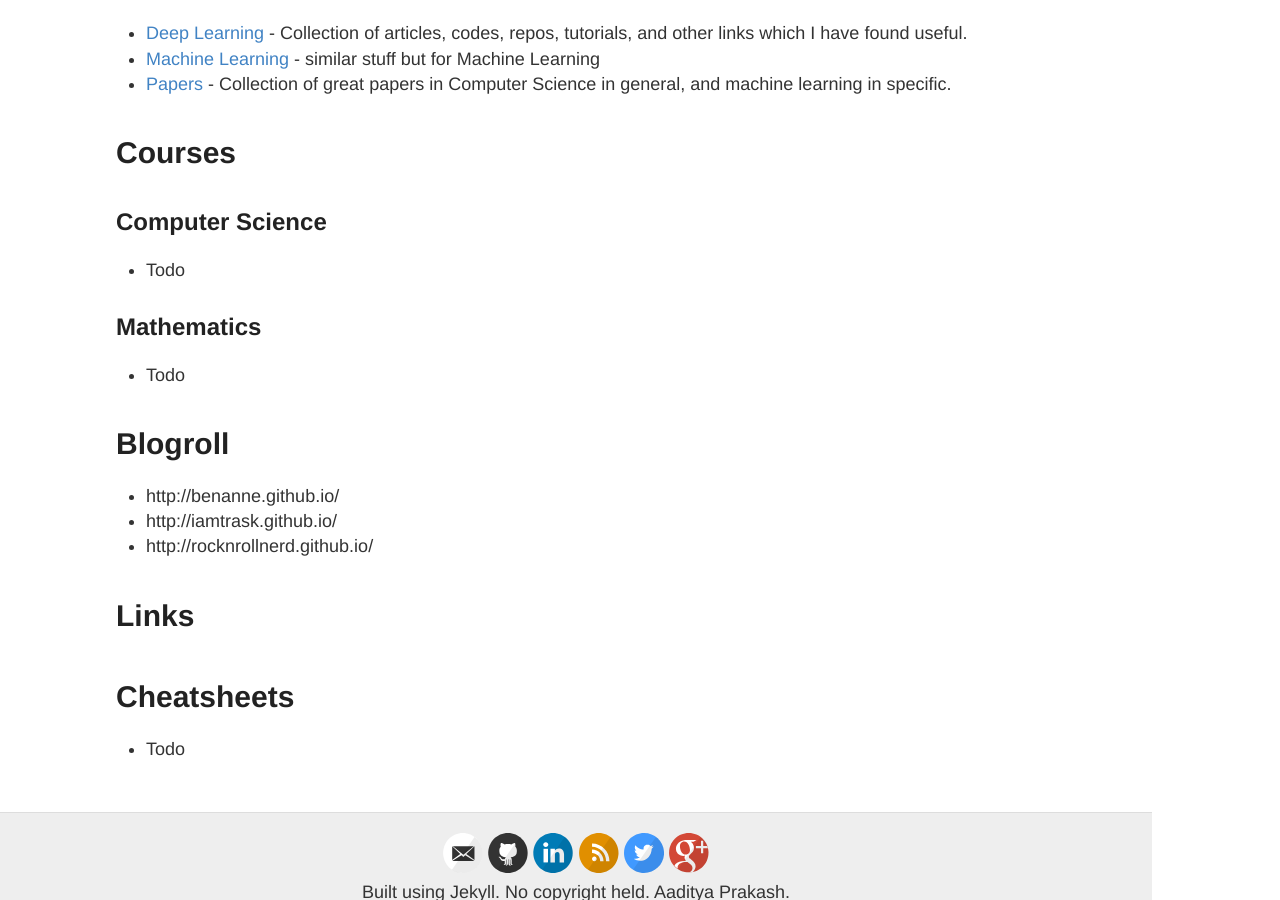
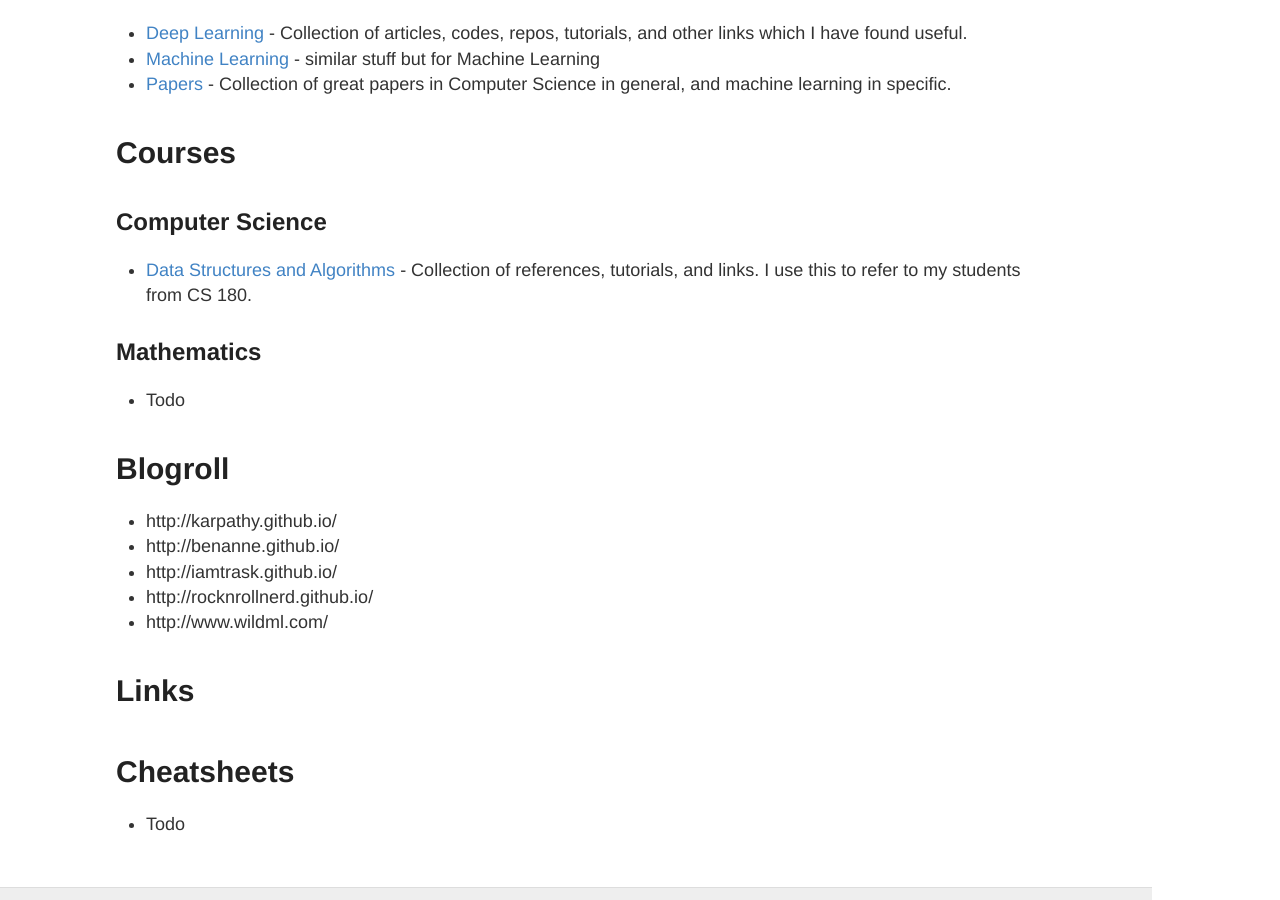
Before and after one commit to iamaaditya/iamaaditya.github.io, a Jekyll site: the page built from notes/index.md, in a window 1280 px wide and 900 px high, scrolled down 755 px. Built offline with Jekyll 4.4.1, drawn with Linux system fonts in a browser that asks for light colours; Markdown is read by kramdown in place of the engine named in the settings.

Commit message:
Added algorithms link, to be updated

```diff
--- a/notes/index.md
+++ b/notes/index.md
@@ -28,15 +28,17 @@ If you however prefer to email, then :: aprakash   @     brandeis     .     edu
 
 # Courses
 ## Computer Science
-  * Todo
+  * [Data Structures and Algorithms]( {{ site.baseurl }}/notes/algorithms/ ) - Collection of references, tutorials, and links. I use this to refer to my students from CS 180.
 
 ## Mathematics
   * Todo
 
 # Blogroll
+  * http://karpathy.github.io/
   * http://benanne.github.io/
   * http://iamtrask.github.io/
   * http://rocknrollnerd.github.io/
+  * http://www.wildml.com/
 
 # Links
 
```
Also changed, not shown: notes/algorithms/index.md (added, +14 -0 lines), notes/deep_learning/index.md (+1 -0 lines), README.md, 15 other files.
